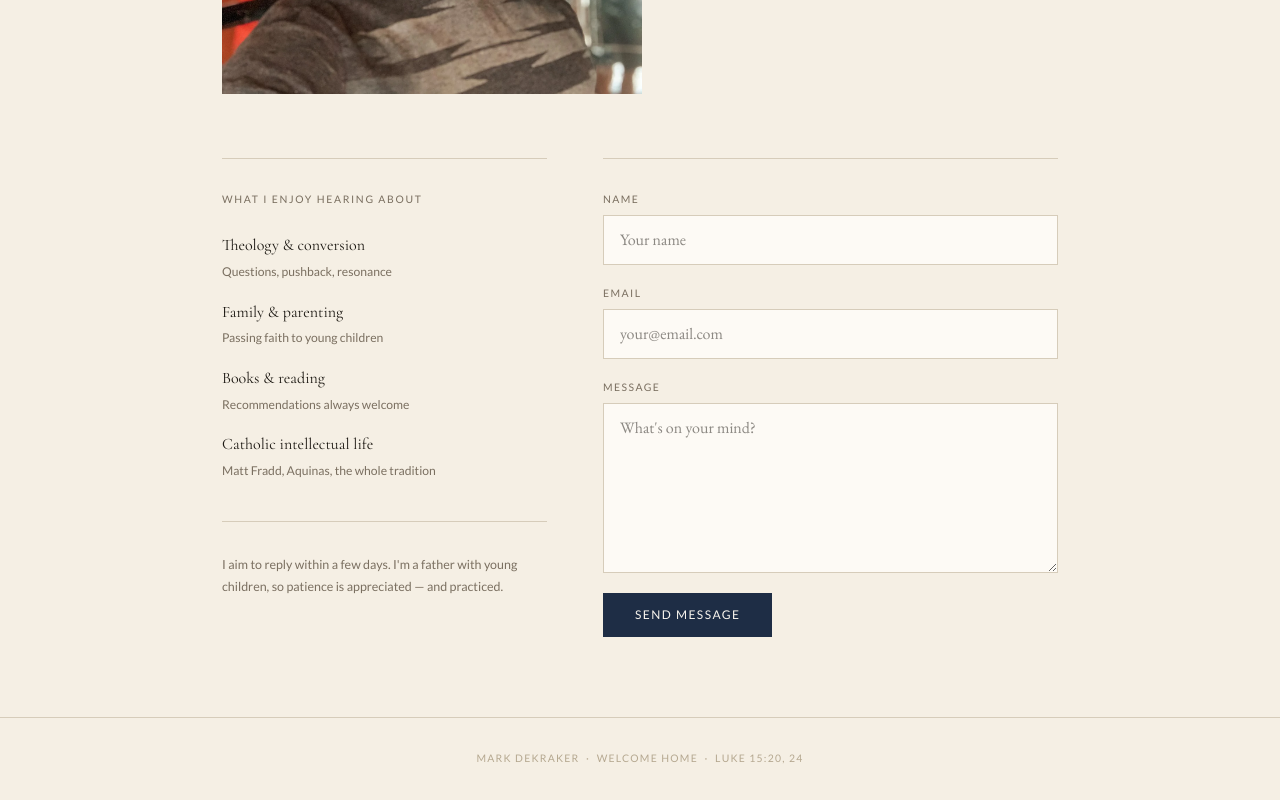
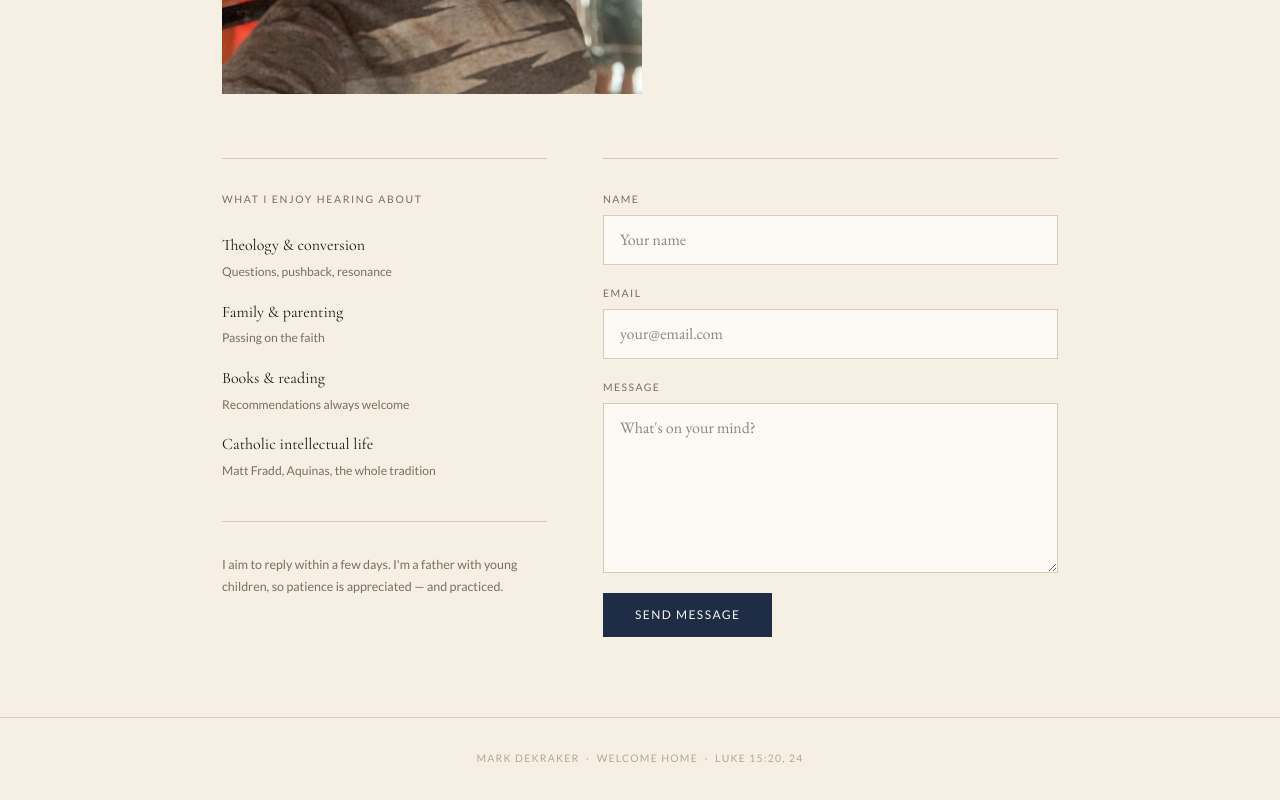
Before and after one commit to mrdekraker/mrdekraker, a Next.js app: page /contact in a window 1280 px wide. Shown: the part 718-1518 px from the top of the page. Built offline with nearby package versions, Linux system fonts and the light colour scheme.

Commit message:
edited contact.tsx

```diff
--- a/src/app/contact/page.tsx
+++ b/src/app/contact/page.tsx
@@ -122,7 +122,7 @@ export default function ContactPage() {
                 },
                 {
                   label: "Family & parenting",
-                  note: "Passing faith to young children",
+                  note: "Passing on the faith",
                 },
                 {
                   label: "Books & reading",
```
